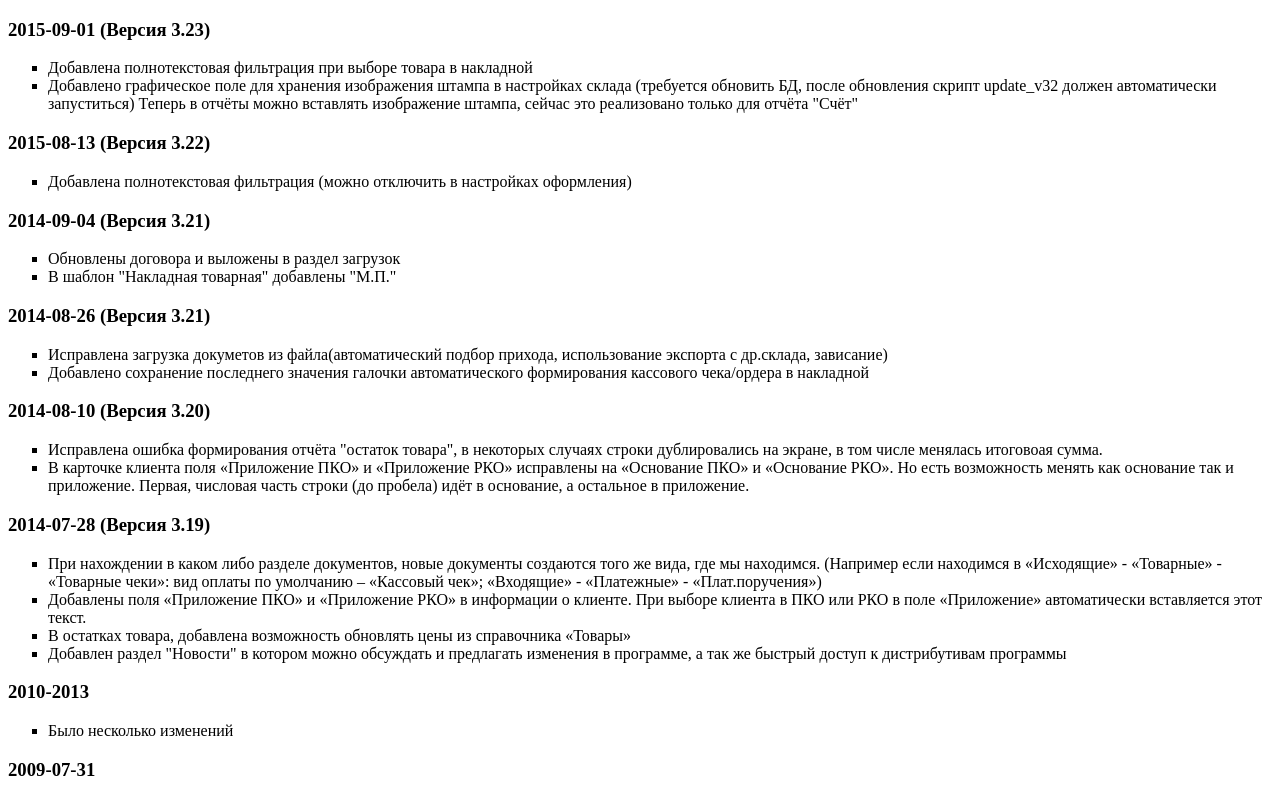
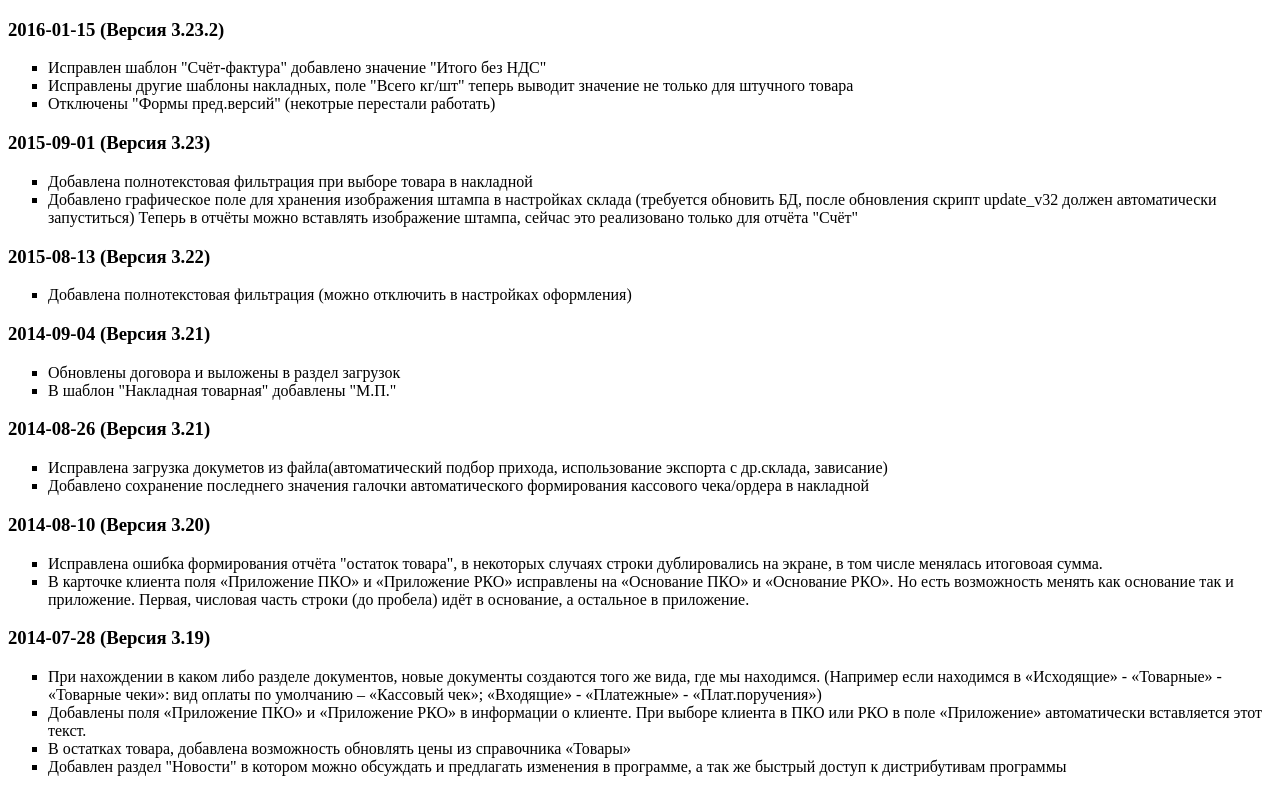
Before and after one commit to durs/sklad, a plain HTML site: page HTML/changes.html in a window 1280 px wide. Shown: the top 792 px of the page. Drawn offline with Linux system fonts and the light colour scheme.

Commit message:
templates

```diff
--- a/HTML/changes.html
+++ b/HTML/changes.html
@@ -7,6 +7,13 @@
 <title>СКЛАД: История изменений</title>
 </head>
 <body>
+
+<h3>2016-01-15 (Версия 3.23.2)</h3>
+<ul style="list-style-type:square">
+<li>Исправлен шаблон "Счёт-фактура" добавлено значение "Итого без НДС"</li>
+<li>Исправлены другие шаблоны накладных, поле "Всего кг/шт" теперь выводит значение не только для штучного товара</li>
+<li>Отключены "Формы пред.версий" (некотрые перестали работать)</li>
+</ul>
 
 <h3>2015-09-01 (Версия 3.23)</h3>
 <ul style="list-style-type:square">
```
Also changed, not shown: 10 other files.
